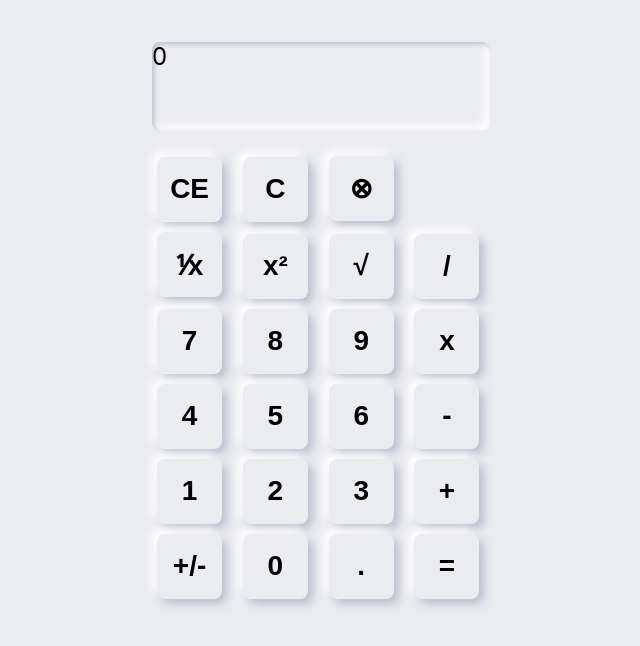
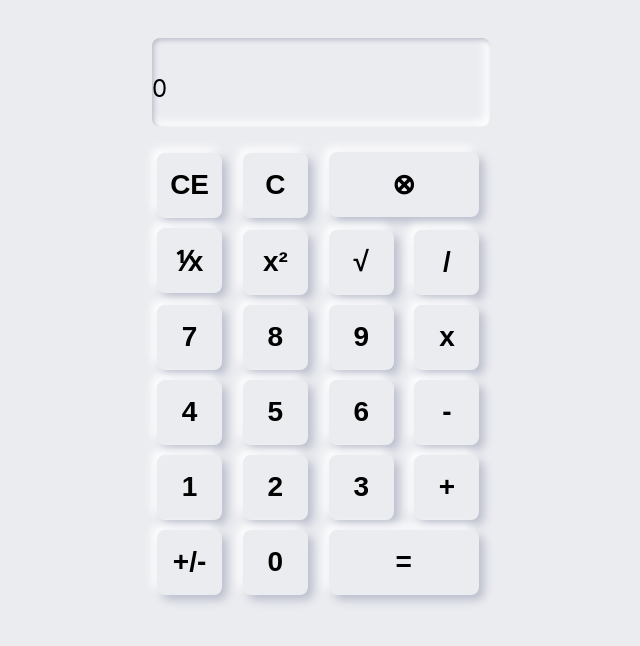
Before and after one commit to Denilson-Semedo/CalculatorNeo, an Angular app: page / in a window 1280 px wide. Shown: the top 646 px of the page, without its empty margins (319-959 px from the left). Built offline with nearby package versions, Linux system fonts and the light colour scheme.

Commit message:
finhish v1.0

```diff
--- a/src/app/app.component.css
+++ b/src/app/app.component.css
@@ -44,9 +44,9 @@ input[type="text"]
     background-color: #EBECF0;
 }
 
-input:focus {
+/*input:focus {
     box-shadow:  inset 5px 5px 10px #BABECC, inset -5px -5px 10px #fff;
-}
+}*/
 
 .inputButtom{
     height: 65px;
@@ -62,12 +62,32 @@ input:focus {
     margin: 5px;
 }
 
+.inputButtomLarge{
+    height: 65px;
+    width: 150px;
+    border-radius: 8px;
+    background: #EBECF0;
+    box-shadow:  5px 5px 10px #BABECC,
+                -5px -5px 10px #fff;
+    border: none;
+    font-size: 28px;
+    cursor: pointer;
+    font-weight: 600;
+    margin: 5px;
+}
+
 /*.inputButtom:hover {
     box-shadow: -2px -2px 5px #fff, 2px 2px 5px #BABECC;
 }*/
 
-.inputButtom:active {
+.inputButtom:active, .inputButtomLarge:active{
     box-shadow: inset 5px 5px 10px #BABECC, inset -5px -5px 10px #fff;
     margin-top: 5px;
     margin-left: 5px;
 }
+
+.monitor{
+    display: flex;
+    justify-content: end;
+    flex-direction: column;
+}
--- a/src/app/app.component.html
+++ b/src/app/app.component.html
@@ -2,21 +2,22 @@
     <form style="margin-top:10px;">
         <!--<p style="margin-top:50px; font-size:24px;">Result: {{result}}</p>-->
         <div class="monitor">
-            <p style="margin-top:10px; font-size:24px;">{{showCalc}}</p>
-            <p style="margin-top:10px; font-size:24px;">{{inputField}}</p>
+            <p style="color: #f71414; font-size:18px;">{{showCalc}}</p>
+            <br>
+            <p style="font-size:24px;">{{inputField}}</p>
         </div>
         <!--<input class="inputField" type="text" [(ngModel)]="inputField" name="input2"><br /><br /> -->
 
         <div class="btn">
             <div class="fila1">
-                <input class="inputButtom" [ngClass]="['bntStyle']" type="submit" value="CE">&nbsp;
-                <input class="inputButtom" [ngClass]="['bntStyle']" type="submit" value="C" >&nbsp;
-                <input class="inputButtom" [ngClass]="['bntStyle']" type="submit" value="⊗">&nbsp;
+                <input class="inputButtom" [ngClass]="['bntStyle']" type="submit" value="CE" (click)="clear()">&nbsp;
+                <input class="inputButtom" [ngClass]="['bntStyle']" type="submit" value="C" (click)="clear()">&nbsp;
+                <input class="inputButtomLarge" [ngClass]="['bntStyle']" type="submit" value="⊗" (click)="clear()">&nbsp;
             </div>
             <div class="fila2">
-                <input class="inputButtom" [ngClass]="['bntStyle']" type="submit" value="⅟x" (click)="setOp('espDiv')">&nbsp;
-                <input class="inputButtom" [ngClass]="['bntStyle']" type="submit" value="x²" (click)="setOp('quadrado')">&nbsp;
-                <input class="inputButtom" [ngClass]="['bntStyle']" type="submit" value="√" (click)="setOp('raiz')">&nbsp;
+                <input class="inputButtom" [ngClass]="['bntStyle']" type="submit" value="⅟x" (click)="espDiv()">&nbsp;
+                <input class="inputButtom" [ngClass]="['bntStyle']" type="submit" value="x²" (click)="quadrado()">&nbsp;
+                <input class="inputButtom" [ngClass]="['bntStyle']" type="submit" value="√" (click)="raiz()">&nbsp;
                 <input class="inputButtom" [ngClass]="['bntStyle']" type="submit" value="/" (click)="setOp('/')">&nbsp;
             </div>
             <div class="fila3">
@@ -40,11 +41,9 @@
             <div class="fila6">
                 <input class="inputButtom" [ngClass]="['bntStyle']" type="submit" value="+/-" (click)="negativo()">&nbsp;
                 <input class="inputButtom" [ngClass]="['bntStyle']" type="submit" value="0" (click)="addVal('0')">&nbsp;
-                <input class="inputButtom" [ngClass]="['bntStyle']" type="submit" value="." (click)="mult()">&nbsp;
-                <input class="inputButtom" [ngClass]="['bntStyle']" type="submit" value="=" (click)="calc()">&nbsp;
+                <input class="inputButtomLarge" [ngClass]="['bntStyle']" type="submit" value="=" (click)="calc()">&nbsp;
             </div>
             <br />
         </div>
     </form>
-    <!--<p style="margin-top:50px; font-size:24px;">Result: {{result}}</p>-->
 </div>
--- a/src/app/app.component.ts
+++ b/src/app/app.component.ts
@@ -15,18 +15,24 @@ export class AppComponent {
   stat = "initial";
 
   setOp(x: string): void {
-
     this.op = x;
     this.LastValue = this.inputField;
     this.showCalc = this.LastValue + " " + this.op;
   }
 
-  addVal(val: string): void{
+  addVal(val: string): void {
     if (this.stat == "inital") {
       this.inputField = this.inputField + val;
     } else {
       this.inputField = val;
     }
+  }
+  clear(): void {
+    this.inputField = "0";
+    this.LastValue = "";
+    this.op = "";
+    this.showCalc = "";
+    this.stat = "initial";
   }
 
   calc(): void {
@@ -42,18 +48,6 @@ export class AppComponent {
         break;
       case "/":
         this.div();
-        break;
-        case "%":
-        this.percent();
-        break;
-        case "espDiv":
-          this.espDiv();
-          break;
-          case "quadrado":
-        this.quadrado();
-        break;
-        case "raiz":
-        this.raiz();
         break;
       default:
         break;
@@ -76,9 +70,6 @@ export class AppComponent {
   div(): void {
     this.inputField = String(parseInt(this.LastValue) / parseInt(this.inputField))
   }
-  percent(): void {
-
-  }
 
   espDiv(): void {
     this.inputField = String(1 / parseInt(this.inputField))
@@ -88,7 +79,7 @@ export class AppComponent {
     this.inputField = String(parseInt(this.inputField) * parseInt(this.inputField))
   }
 
-  raiz(): void{
+  raiz(): void {
     this.inputField = String(Math.sqrt(parseInt(this.inputField)))
   }
 
```
